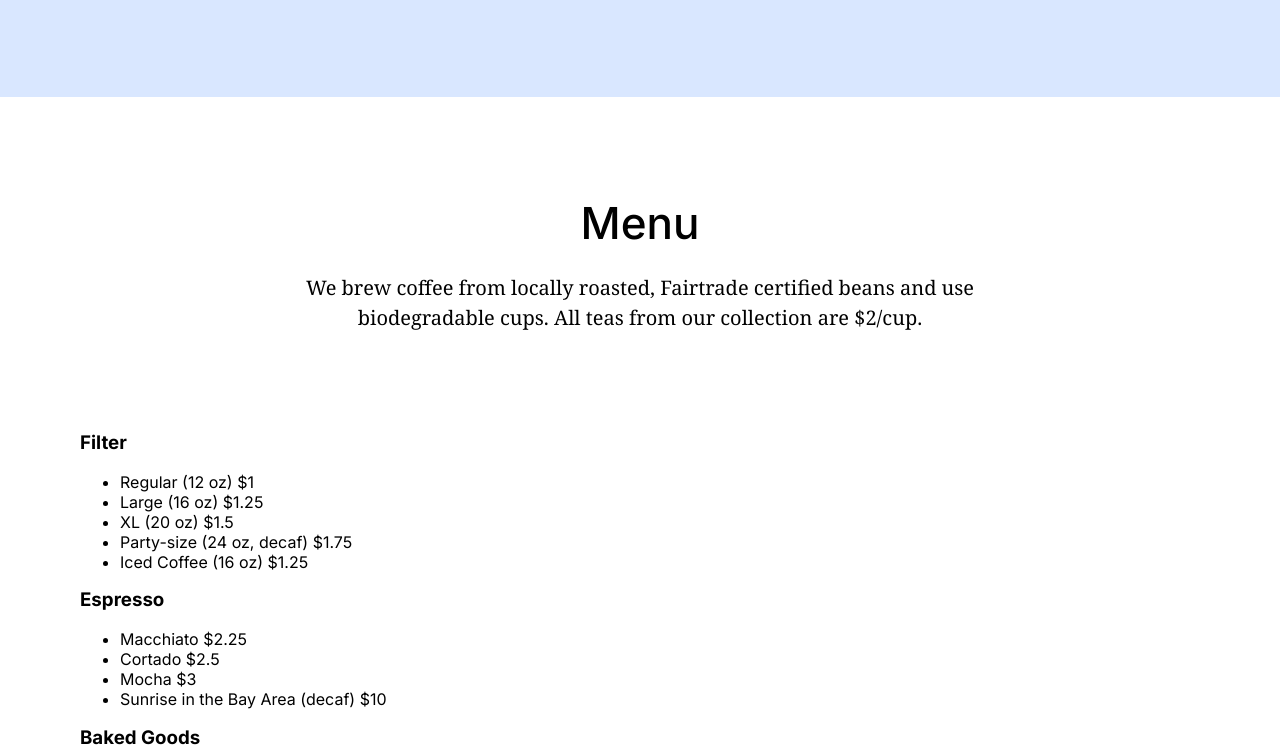
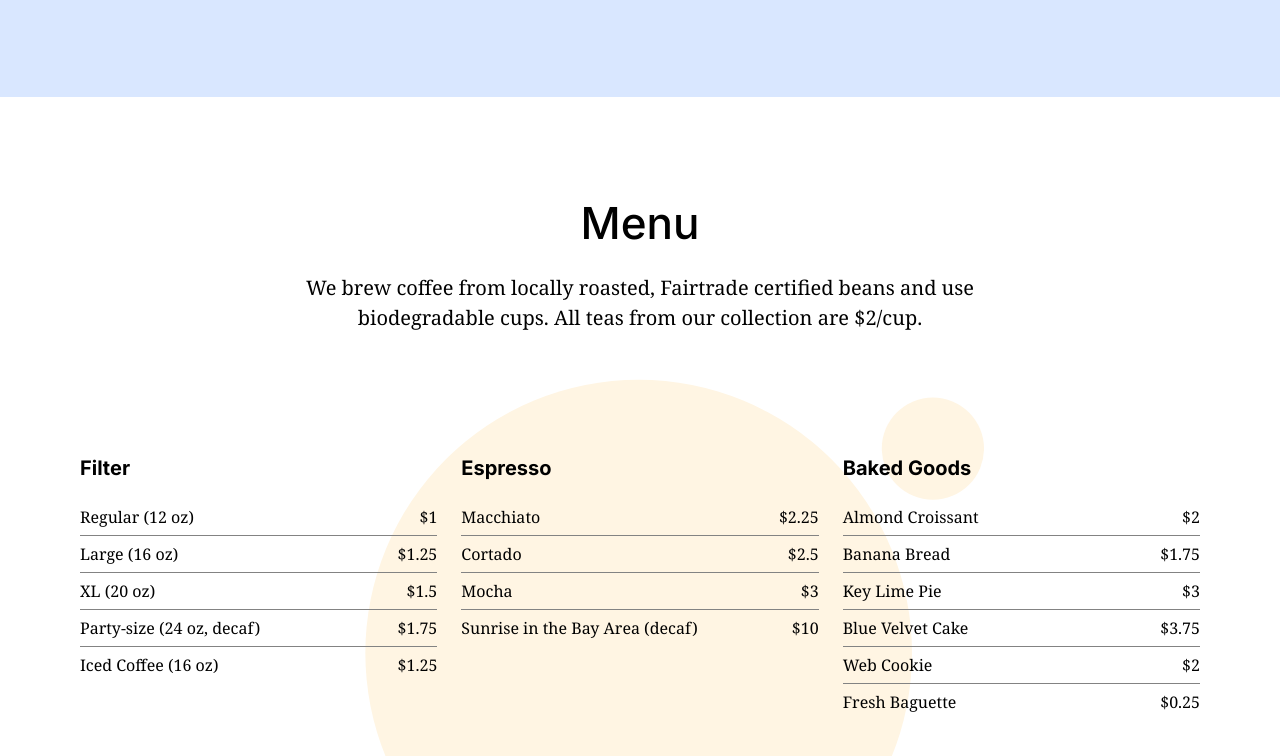
Before and after one commit to DamariMorgado/se_project_coffeeshop, a plain HTML site: page index.html in a window 1280 px wide. Shown: the part 2344-3100 px from the top of the page. Drawn offline with Linux system fonts and the light colour scheme.

Commit message:
Update menu.css fixed selectors paths.

```diff
--- a/blocks/menu.css
+++ b/blocks/menu.css
@@ -1,9 +1,14 @@
 .menu {
   background-color: #ffffff;
+  background-image: url("../images/background_menu.svg");
+  background-repeat: no-repeat;
+  background-position: center bottom;
+  background-size: contain;
   padding: 100px 80px 215px;
 }
 
 .menu__title {
+  font-family: "Inter", sans-serif;
   font-weight: 500;
   font-size: 44px;
   line-height: 52px;
@@ -12,7 +17,9 @@
 }
 
 .menu__subtitle {
-  font-family: "Noto Serif", Times New Roman, serif;
+  font-family: "Noto Serif", serif;
+  font-style: normal;
+  font-weight: 400;
   font-size: 20px;
   line-height: 30px;
   text-align: center;
@@ -20,51 +27,59 @@
   max-width: 800px;
 }
 
-.menu__items {
+.menu__cards {
   display: flex;
   justify-content: center;
   gap: 24px;
   margin-bottom: 100px;
 }
 
-.menu__card {
+.card {
   width: 380px;
   background-color: transparent;
+  border-radius: 0;
+  box-shadow: none;
+  overflow: visible;
+  display: block;
 }
 
-.menu__item-title {
+.card__title {
+  font-family: "Inter", sans-serif;
   font-weight: 700;
   font-size: 20px;
   line-height: 30px;
   margin-bottom: 16px;
+  color: #000000;
 }
 
-.menu__list {
+.card__list {
   list-style: none;
   margin: 0;
   padding: 0;
-  display: flex;
-  flex-direction: column;
-  gap: 12px;
 }
 
-.menu__list-item {
+.card__list-item {
+  font-family: "Noto Serif", serif;
+  font-style: normal;
+  font-weight: 400;
+  font-size: 16px;
+  line-height: 20px;
+  color: #000000;
   display: flex;
   justify-content: space-between;
-  align-items: center;
-  font-family: "Noto Serif", Times New Roman, serif;
-  font-size: 16px;
-  line-height: 20px;
-  color: #000;
-  border-bottom: none;
-  padding-bottom: 0;
+  padding: 8px 0;
+  border-bottom: 1px solid #838383;
   position: relative;
 }
 
-.menu__list-item::before {
-  content: "";
-  flex-grow: 1;
-  border-bottom: 1px solid #838383;
-  margin: 0 10px;
-  align-self: center;
+.card__list-item:last-child {
+  border-bottom: none;
 }
+
+.card__list-divider {
+  flex-shrink: 0;
+  width: 10px;
+  height: 1px;
+  background-color: transparent;
+  margin: 0 8px;
+}
```
